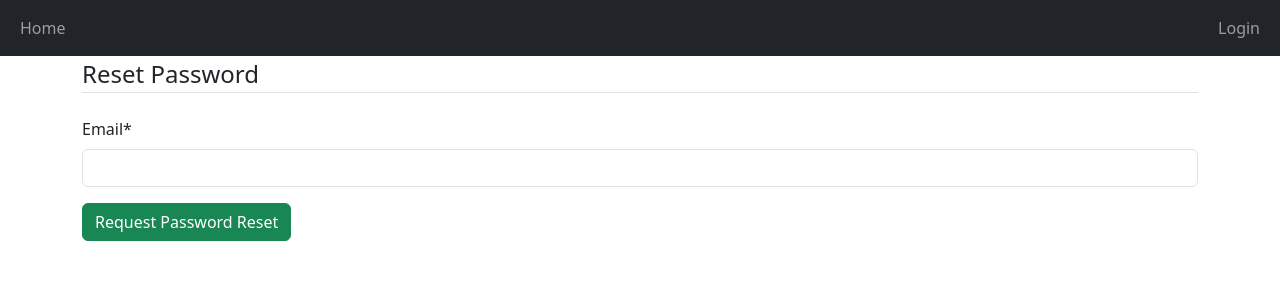
After one commit to Flash-7/CryptoProject, a Django app: page /password-reset/ in a window 1280 px wide. The commit adds this page. Shown: the top 300 px of the page. Run offline with Django 4.2, Linux system fonts and the light colour scheme; some libraries are stand-ins or nearby versions.

Commit message:
PasswordReset

```diff
--- a/cryptoapp/forms.py
+++ b/cryptoapp/forms.py
@@ -5,7 +5,6 @@ from django.contrib.auth.models import User
 
 class RegisterForm(UserCreationForm):
     email = forms.EmailField(required=True)
-
     class Meta:
         model = User
         fields = ["username", "email", "password1", "password2"]
--- a/cryptoapp/templates/registration/login.html
+++ b/cryptoapp/templates/registration/login.html
@@ -6,5 +6,8 @@
   {% csrf_token %}{{form|crispy}}
   <p>Don't have an account? Create one <a href="/sign-up">Here</a>!</p>
   <button type="submit" class="btn btn-success">Login</button>
+    <small class="text-muted ml-2">
+        <a href="{% url 'cryptoapp:password_reset' %}">Forgot Password?</a>
+    </small>
 </form>
 {% endblock %}
--- /dev/null
+++ b/cryptoapp/templates/registration/password_reset.html
@@ -0,0 +1,17 @@
+{% extends "cryptoapp/base.html" %}
+{% load crispy_forms_filters %}
+{% load crispy_forms_tags %}
+{% block content %}
+    <div class="content-section">
+        <form method="POST">
+            {% csrf_token %}
+            <fieldset class="form-group">
+                <legend class="border-bottom mb-4">Reset Password</legend>
+                {{ form|crispy }}
+            </fieldset>
+            <div class="form-group">
+                <button class="btn btn-success" type="submit">Request Password Reset</button>
+            </div>
+        </form>
+    </div>
+{% endblock content %}
--- /dev/null
+++ b/cryptoapp/templates/registration/password_reset_done.html
@@ -0,0 +1,6 @@
+{% extends "cryptoapp/base.html" %}
+{% block content %}
+    <div class="alert alert-info">
+        An email has been sent with instructions to reset your password
+    </div>
+{% endblock content %}
--- a/cryptoapp/templates/registration/signup.html
+++ b/cryptoapp/templates/registration/signup.html
@@ -1,8 +1,9 @@
-{% extends 'cryptoapp/base.html' %} {% block title %}Sign Up{% endblock %}
+{% extends 'cryptoapp/base.html' %}
+{% load crispy_forms_filters %} {% block title %}Sign Up{% endblock %}
 {% load crispy_forms_tags %} {% block content %}
 <form method="post">
   {% csrf_token %}{{form|crispy}}
-  <p>Have an account? Login <a href="/login">Here</a>!</p>
+  <p>Have an account? Login <a href="{% url 'login' %}">Here</a>!</p>
   <button type="submit" class="btn btn-success">Register</button>
 </form>
 {% endblock %}
--- a/cryptoapp/urls.py
+++ b/cryptoapp/urls.py
@@ -1,8 +1,30 @@
 from django.urls import path
+from django.contrib.auth import views as auth_views
 from . import views
-
+app_name = "cryptoapp"
 urlpatterns = [
     path('', views.home, name='home'),
     path('home', views.home, name='home'),
     path('sign-up', views.sign_up, name='sign_up'),
+    path('password-reset/',
+         auth_views.PasswordResetView.as_view(
+             template_name='registration/password_reset.html'
+         ),
+         name='password_reset'),
+    path('password_reset/done/',
+         auth_views.PasswordResetDoneView.as_view(
+             template_name='registration/password_reset_done.html'
+         ),
+         name='password_reset_done'),
+    path('password_reset_confirm/<uidb64>/<token>/',
+         auth_views.PasswordResetConfirmView.as_view(
+             template_name='registration/password_reset_confirm.html'
+         ),
+         name='password_reset_confirm'),
+    path('password_reset_complete/',
+         auth_views.PasswordResetCompleteView.as_view(
+             template_name='registration/password_reset_complete.html'
+         ),
+         name='password_reset_complete'),
+
 ]
```
Also changed, not shown: CryptoProject/settings.py (+11 -0 lines), cryptoapp/templates/registration/password_reset_complete.html (added, +7 -0 lines), cryptoapp/templates/registration/password_reset_confirm.html (added, +17 -0 lines), cryptoapp/views.py (line endings or trailing spaces).
